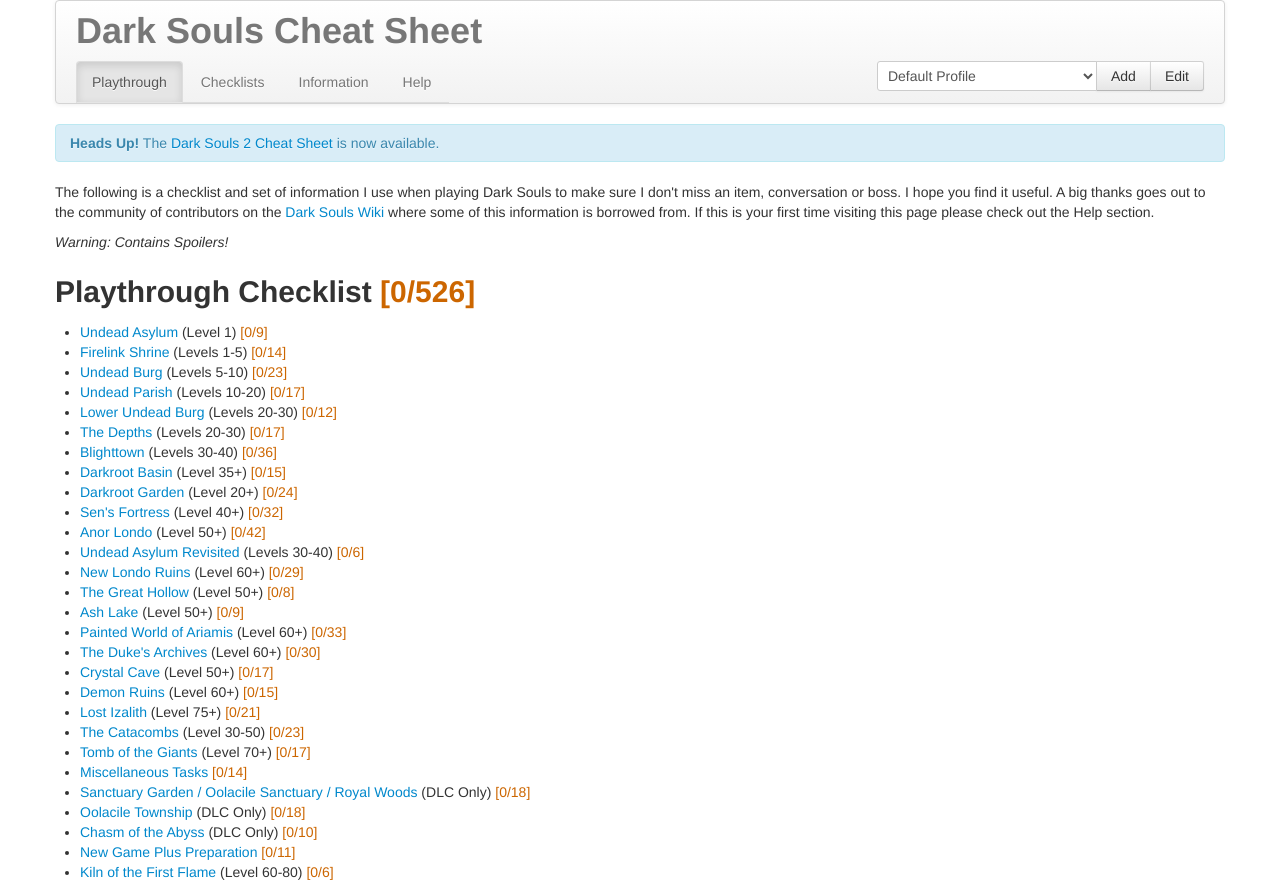
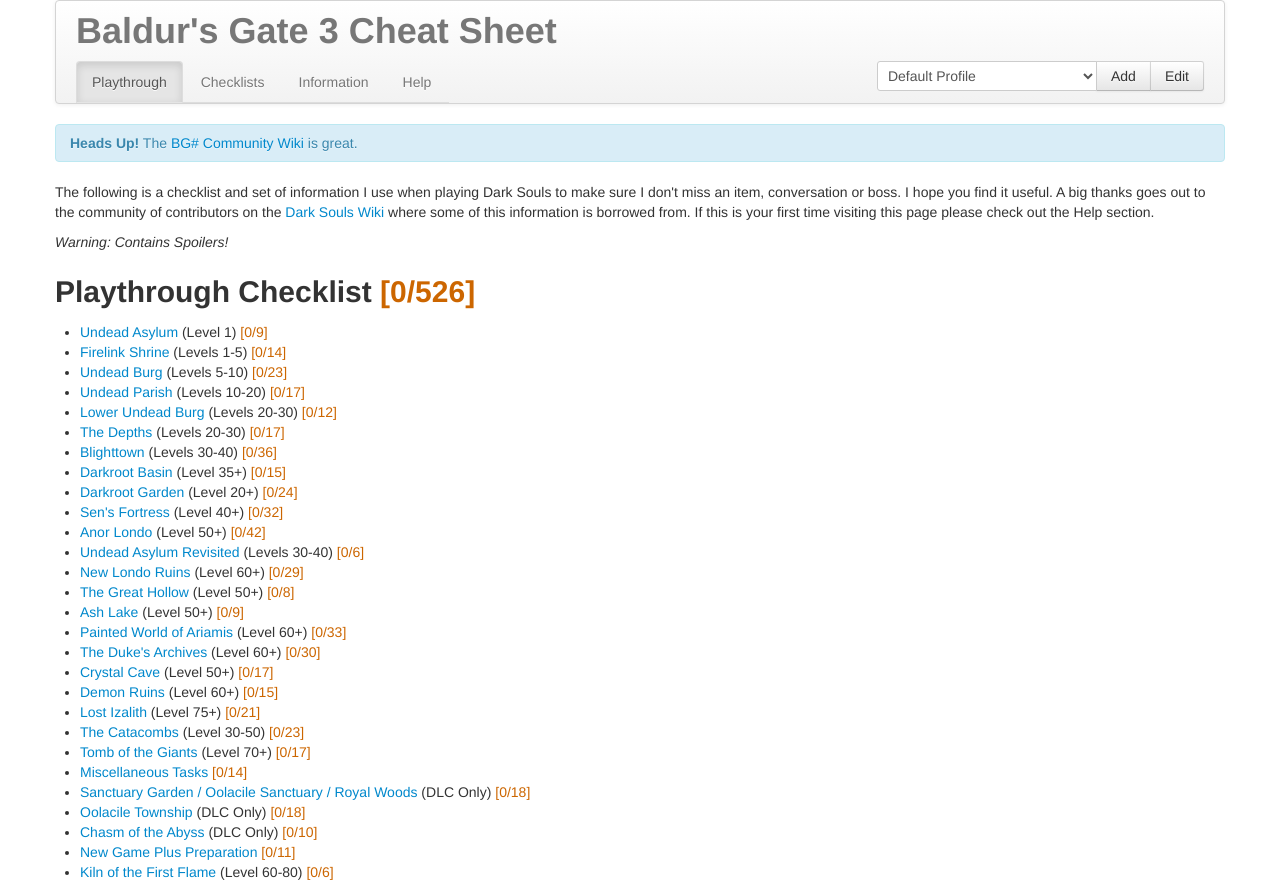
Before and after one commit to sixarms/sixarms.github.io, a plain HTML site: page index.html in a window 1280 px wide. Shown: the top 885 px of the page. Drawn offline with nearby package versions, Linux system fonts and the light colour scheme.

Commit message:
Update index.html

```diff
--- a/index.html
+++ b/index.html
@@ -2,10 +2,10 @@
 <html lang="en" xmlns="http://www.w3.org/1999/html" xmlns="http://www.w3.org/1999/html">
 <head>
     <meta charset="utf-8">
-    <title>Dark Souls Cheat Sheet</title>
+    <title>Baldur's Gate 3 Cheat Sheet</title>
     <meta name="viewport" content="width=device-width, initial-scale=1.0">
-    <meta name="description" content="Cheat sheet for Dark Souls. Checklist of things to do, items to get etc.">
-    <meta name="author" content="Stephen McNabb">
+    <meta name="description" content="Cheat sheet for Baldur's Gate 3. Checklist of things to do, items to get etc.">
+    <meta name="author" content="Sixarms McSix">
     <link href="css/bootstrap.min.css" rel="stylesheet">
     <link href="css/bootstrap-responsive.min.css" rel="stylesheet">
     <link href="css/main.css" rel="stylesheet">
@@ -33,7 +33,7 @@
 
         <div class="navbar">
             <div class="navbar-inner">
-                <h1>Dark Souls Cheat Sheet</h1>
+                <h1>Baldur's Gate 3 Cheat Sheet</h1>
                 <ul class="nav nav-tabs">
                     <li class="active"><a href="#tabPlaythrough" data-toggle="tab">Playthrough</a></li>
                     <li><a href="#tabChecklists" data-toggle="tab">Checklists</a></li>
@@ -52,7 +52,7 @@
         </div>
 
         <div class="alert alert-info">
-            <strong>Heads Up!</strong> The <a class="alert-link" href="https://smcnabb.github.io/dark-souls-2-cheat-sheet/">Dark Souls 2 Cheat Sheet</a> is now available.
+            <strong>Heads Up!</strong> The <a class="alert-link" href="https://bg3.wiki">BG# Community Wiki</a> is great.
         </div>
 
         <div id="intro">
```
